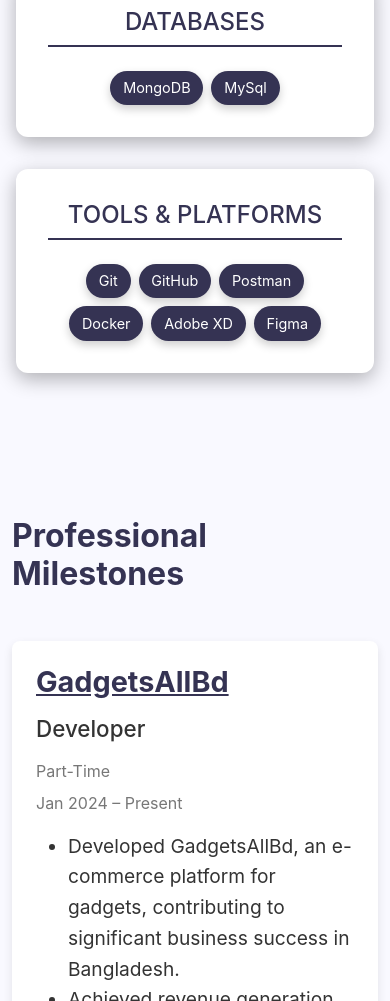
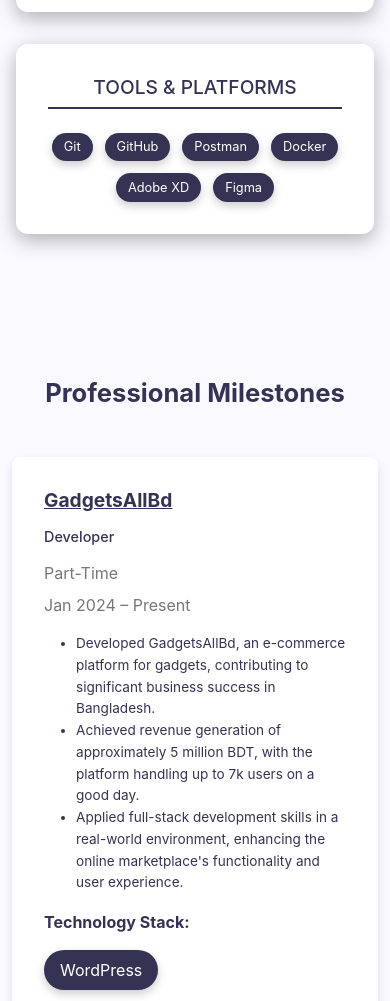
Before and after one commit to motiullahsajit/my-portfolio-website, a React (Create React App) app: page / in a window 390 px wide. Shown: the part 1889-2890 px from the top of the page. Built offline with nearby package versions, Linux system fonts and the light colour scheme.

Commit message:
fonts reponsive

```diff
--- a/src/components/Main/Achievements/Achievements.css
+++ b/src/components/Main/Achievements/Achievements.css
@@ -40,7 +40,7 @@
 
 .achievement-description {
   font-size: 1rem;
-  color: #333333;
+  color: #353353;
   margin-bottom: 1rem;
 }
 
@@ -59,6 +59,17 @@
   border-bottom: 1px solid #144a62;
 }
 
+/* Responsive styles */
+@media (min-width: 480px) {
+  .section-title {
+    font-size: 1.75rem;
+  }
+
+  .achievement-title {
+    font-size: 1.15rem;
+  }
+}
+
 @media (min-width: 640px) {
   .achievements-list {
     display: grid;
@@ -68,6 +79,18 @@
 
   .achievement-card {
     min-width: 300px;
+  }
+
+  .section-title {
+    font-size: 2.25rem;
+  }
+
+  .achievement-title {
+    font-size: 1.35rem;
+  }
+
+  .achievement-description {
+    font-size: 1.125rem;
   }
 }
 
--- a/src/components/Main/Experience/Experience.css
+++ b/src/components/Main/Experience/Experience.css
@@ -1,6 +1,6 @@
 .experience {
   background-color: #f9f9ff;
-  color: #333;
+  color: #353353;
   padding: 5rem 0;
 }
 
@@ -59,16 +59,6 @@
   margin-top: 1rem;
 }
 
-@media (max-width: 768px) {
-  .experience-item {
-    padding: 1.5rem;
-  }
-
-  .experience-title {
-    font-size: 2rem;
-  }
-}
-
 .tech-stack {
   margin-top: 1rem;
 }
@@ -122,3 +112,76 @@ a:hover {
 .show-more-button:hover {
   background-color: #1b5a7d;
 }
+
+/* Responsive Styles */
+@media (max-width: 1200px) {
+  .experience-title {
+    font-size: 2.2rem;
+  }
+
+  .company-name {
+    font-size: 1.6rem;
+  }
+
+  .role {
+    font-size: 1.2rem;
+  }
+
+  .description {
+    font-size: 1.1rem;
+  }
+}
+
+@media (max-width: 992px) {
+  .experience-title {
+    font-size: 2rem;
+  }
+
+  .company-name {
+    font-size: 1.5rem;
+  }
+
+  .role {
+    font-size: 1.1rem;
+  }
+
+  .description {
+    font-size: 1rem;
+  }
+}
+
+@media (max-width: 768px) {
+  .experience-title {
+    font-size: 1.8rem;
+  }
+
+  .company-name {
+    font-size: 1.4rem;
+  }
+
+  .role {
+    font-size: 1rem;
+  }
+
+  .description {
+    font-size: 0.9rem;
+  }
+}
+
+@media (max-width: 576px) {
+  .experience-title {
+    font-size: 1.6rem;
+  }
+
+  .company-name {
+    font-size: 1.2rem;
+  }
+
+  .role {
+    font-size: 0.9rem;
+  }
+
+  .description {
+    font-size: 0.85rem;
+  }
+}
--- a/src/components/Main/Project/Project.css
+++ b/src/components/Main/Project/Project.css
@@ -1,7 +1,6 @@
 .project-div {
   border-radius: 8px;
   background-color: #fff;
-  border-radius: 8px;
   box-shadow: 0 4px 10px rgba(0, 0, 0, 0.1);
   padding: 1rem;
 }
@@ -48,3 +47,44 @@
   box-shadow: 0 4px 10px rgba(0, 0, 0, 0.2);
   transition: background-color 0.3s, color 0.3s;
 }
+
+/* Responsive Styles */
+@media (max-width: 1200px) {
+  .project-title {
+    font-size: 1.8rem;
+  }
+
+  .site-link a {
+    font-size: 0.9em;
+  }
+}
+
+@media (max-width: 992px) {
+  .project-title {
+    font-size: 1.6rem;
+  }
+
+  .site-link a {
+    font-size: 0.8em;
+  }
+}
+
+@media (max-width: 768px) {
+  .project-title {
+    font-size: 1.4rem;
+  }
+
+  .site-link a {
+    font-size: 0.7em;
+  }
+}
+
+@media (max-width: 576px) {
+  .project-title {
+    font-size: 1.2rem;
+  }
+
+  .site-link a {
+    font-size: 0.6em;
+  }
+}
--- a/src/components/Main/Skills/Skills.css
+++ b/src/components/Main/Skills/Skills.css
@@ -9,6 +9,31 @@
   margin-bottom: 2.5rem;
   color: #353353;
   letter-spacing: 1.5px;
+}
+
+/* Responsive font sizes for different screen sizes */
+@media (max-width: 1200px) {
+  .skills-header h2 {
+    font-size: 2.5rem;
+  }
+}
+
+@media (max-width: 992px) {
+  .skills-header h2 {
+    font-size: 2.2rem;
+  }
+}
+
+@media (max-width: 768px) {
+  .skills-header h2 {
+    font-size: 2rem;
+  }
+}
+
+@media (max-width: 480px) {
+  .skills-header h2 {
+    font-size: 1.8rem;
+  }
 }
 
 .skills-grid {
@@ -42,6 +67,31 @@
   text-transform: uppercase;
 }
 
+/* Responsive heading for card titles */
+@media (max-width: 1200px) {
+  .skills-card h3 {
+    font-size: 1.6rem;
+  }
+}
+
+@media (max-width: 992px) {
+  .skills-card h3 {
+    font-size: 1.5rem;
+  }
+}
+
+@media (max-width: 768px) {
+  .skills-card h3 {
+    font-size: 1.4rem;
+  }
+}
+
+@media (max-width: 480px) {
+  .skills-card h3 {
+    font-size: 1.2rem;
+  }
+}
+
 .skills-list {
   display: flex;
   flex-wrap: wrap;
@@ -59,21 +109,31 @@
   transition: background-color 0.3s, color 0.3s;
 }
 
-@media (max-width: 768px) {
-  .skills-header h2 {
-    font-size: 2.4rem;
+/* Responsive skill item text size */
+@media (max-width: 1200px) {
+  .skill-item {
+    font-size: 0.95rem;
+    padding: 0.45rem 0.9rem;
   }
+}
 
-  .skills-card h3 {
-    font-size: 1.5rem;
-  }
-
-  .skills-list {
-    gap: 0.5rem;
-  }
-
+@media (max-width: 992px) {
   .skill-item {
     font-size: 0.9rem;
-    padding: 0.4rem 0.8rem;
+    padding: 0.4rem 0.85rem;
   }
 }
+
+@media (max-width: 768px) {
+  .skill-item {
+    font-size: 0.85rem;
+    padding: 0.35rem 0.8rem;
+  }
+}
+
+@media (max-width: 480px) {
+  .skill-item {
+    font-size: 0.8rem;
+    padding: 0.3rem 0.75rem;
+  }
+}
--- a/src/components/Main/VolunteerWork/VolunteerWork.css
+++ b/src/components/Main/VolunteerWork/VolunteerWork.css
@@ -2,12 +2,13 @@
   padding: 2rem 1rem;
   background-color: #f9f9ff;
 }
+
 .section-title {
-  font-size: 2rem;
+  font-size: 1.75rem;
   font-weight: 700;
   color: #353353;
   text-align: center;
-  margin-bottom: 3rem;
+  margin-bottom: 2.5rem;
 }
 
 .v-experience-list {
@@ -38,11 +39,15 @@
 
 .v-experience-description {
   font-size: 1rem;
-  color: #333333;
+  color: #353353;
 }
 
 /* Responsive styles */
 @media (min-width: 640px) {
+  .section-title {
+    font-size: 2rem;
+  }
+
   .v-experience-list {
     flex-direction: row;
     flex-wrap: wrap;
@@ -52,15 +57,23 @@
     flex: 1;
     min-width: 300px;
   }
+
+  .v-experience-title {
+    font-size: 1.35rem;
+  }
+
+  .v-experience-description {
+    font-size: 1.05rem;
+  }
 }
 
 @media (min-width: 1024px) {
+  .section-title {
+    font-size: 2.5rem;
+  }
+
   .v-experience-card {
     padding: 2rem;
-  }
-
-  .section-title {
-    font-size: 2.5rem;
   }
 
   .v-experience-title {
```
